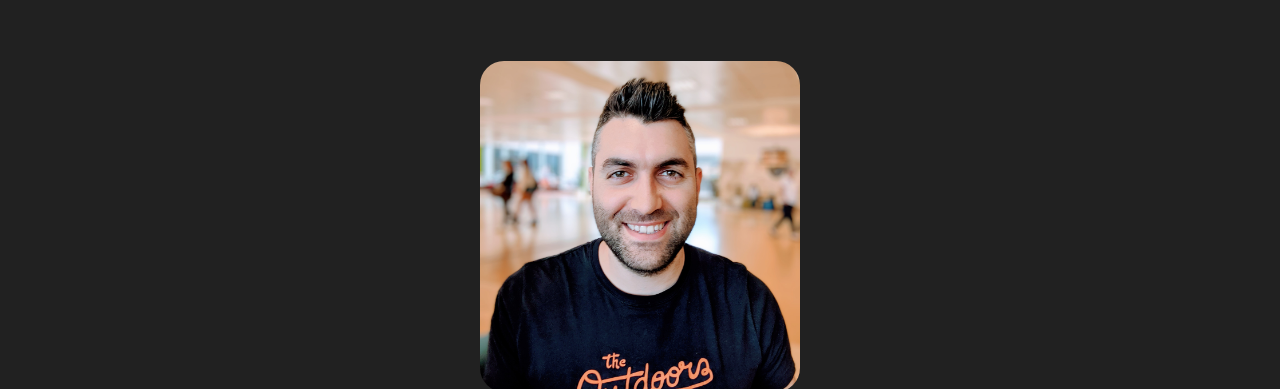
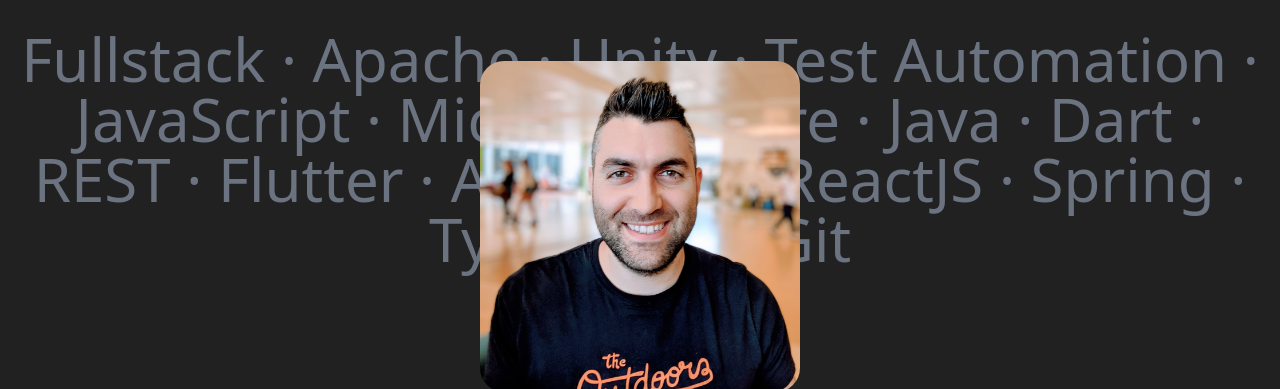
Before and after one commit to abianche/gatsby-profile, a Gatsby site: page / in a window 1280 px wide. Shown: the part 47-436 px from the top of the page. Built offline with nearby package versions, Linux system fonts and the light colour scheme; Gatsby itself is replaced by a stand-in of ours.

Commit message:
wip software sec

```diff
--- /dev/null
+++ b/src/components/software.jsx
@@ -0,0 +1,38 @@
+import React from "react"
+
+export default function Software() {
+  function shuffleArray(array) {
+    for (let i = array.length - 1; i > 0; i--) {
+      const j = Math.floor(Math.random() * (i + 1))
+      ;[array[i], array[j]] = [array[j], array[i]]
+    }
+  }
+
+  const languages = [
+    "JavaScript",
+    "TypeScript",
+    "Java",
+    "ReactJS",
+    "Test Automation",
+    "Microsoft Azure",
+    "Git",
+    "Dart",
+    "Flutter",
+    "Unity",
+    "ArchLinux",
+    "Spring",
+    "Apache",
+    "REST",
+    "Fullstack",
+  ]
+
+  shuffleArray(languages)
+
+  return (
+    <section>
+      <div className="text-gray-500 text-center my-4 absolute text-6xl">
+        {languages.join(" · ")}
+      </div>
+    </section>
+  )
+}
--- a/src/pages/index.jsx
+++ b/src/pages/index.jsx
@@ -3,17 +3,19 @@ import Image from "../components/image"
 import Layout from "../components/layout"
 import SEO from "../components/seo"
 import Social from "../components/socials"
+import Software from "../components/software"
 
 const IndexPage = () => (
   <Layout>
     <SEO title="Home" />
+    <Software />
     <section className="py-12 px-4 text-center">
       <Image />
       <div className="w-full max-w-2xl mx-auto">
-        <h2 className=" mt-4 text-white text-5xl leading-tight font-semibold font-heading">
+        <h2 className="mt-4 text-white text-5xl leading-tight font-semibold font-heading">
           Computer scientist
         </h2>
-        <p className="mt-6 mb-8 text-lg text-gray-100 leading-relaxed">
+        <p className="mt-6 mb-2 text-lg text-gray-100 leading-relaxed">
           I've been a computer science enthusiast for as long as I can remember.
           I'm always trying to master whatever I am doing without losing focus.
           However, I also keep an eye open to what's new out there. I am an
```
